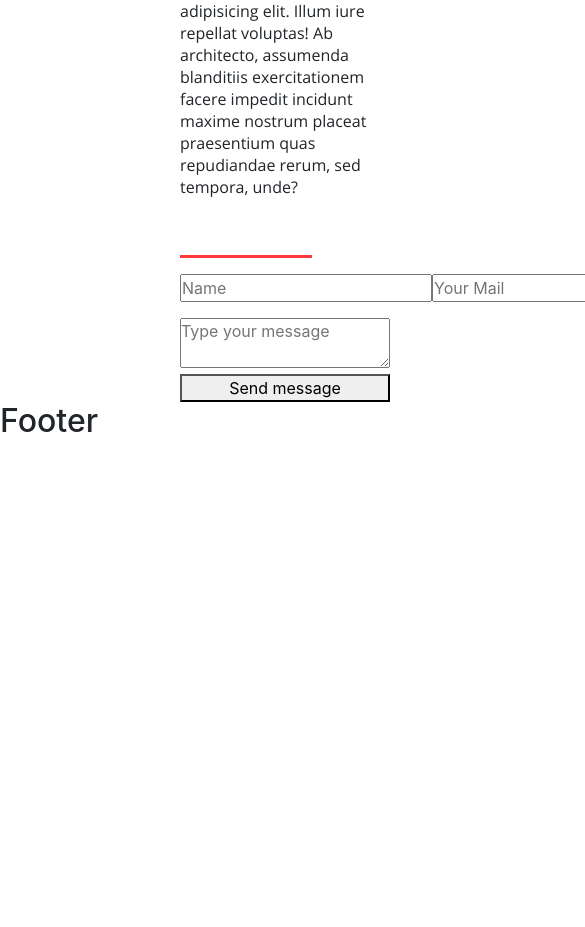
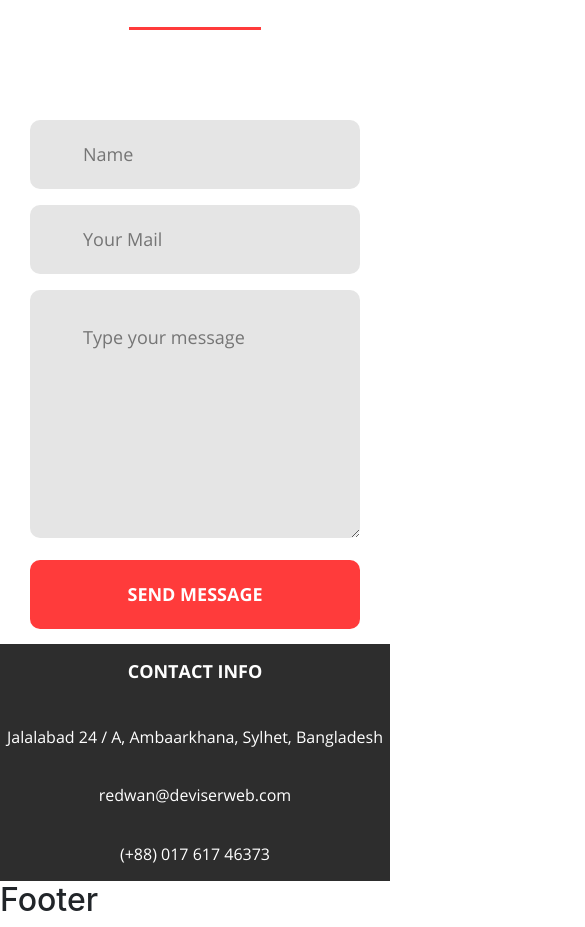
Before and after one commit to RoRElessar/hw_8, a React (Create React App) app: page / in a window 390 px wide. Shown: the part 7740-8667 px from the top of the page, 585 px wide, since content can reach past the window. Before the commit the page ends 8188 px from the top, so only its background shows below. Built offline with nearby package versions, Linux system fonts and the light colour scheme.

Commit message:
add contact information block

```diff
--- a/src/components/contact-information/ContactInformation.js
+++ b/src/components/contact-information/ContactInformation.js
@@ -6,24 +6,49 @@ class ContactInformation extends Component {
     return (
       <section className="contact-information">
         <h2>Get in touch</h2>
-        <p>
+        <p className="block-info">
           Lorem ipsum dolor sit amet, consectetur adipisicing elit. Illum iure repellat voluptas! Ab architecto,
           assumenda blanditiis exercitationem facere impedit incidunt maxime nostrum placeat praesentium quas
           repudiandae rerum, sed tempora, unde?
         </p>
 
-        <div className="row">
-          <div className="col-lg-7">
+        <div className="form-with-contact-info">
+          <div className="left-block">
             <form action="">
+              <div className="row">
+                <div className="col-lg-6">
+                  <div className="form-group">
+                    <input type="text" placeholder="Name"/>
+                  </div>
+                </div>
+                <div className="col-lg-6">
+                  <div className="form-group">
+                    <input type="email" placeholder="Your Mail"/>
+                  </div>
+                </div>
+              </div>
               <div className="form-group">
-                <input type="text" placeholder="Name"/>
-                <input type="email" placeholder="Your Mail"/>
+                <textarea placeholder="Type your message"/>
               </div>
-              <textarea placeholder="Type your message"/>
-              <button type="submit">Send message</button>
+              <div className="form-group mb-0">
+                <button type="submit">Send message</button>
+              </div>
             </form>
           </div>
-          <div className="col-lg-5"></div>
+          <div className="right-block">
+            <div className="contact-info-container">
+              <div className="contact-info">
+                <h2>Contact info</h2>
+                <p className="address">Jalalabad 24 / A, Ambaarkhana, Sylhet, Bangladesh</p>
+                <p className="email">
+                  <a href="mailto:redwan@deviserweb.com">redwan@deviserweb.com</a>
+                </p>
+                <p className="phone">
+                  <a href="tel:+8801761746373">(+88) 017 617 46373</a>
+                </p>
+              </div>
+            </div>
+          </div>
         </div>
       </section>
     )
--- a/src/components/contact-information/ContactInformation.scss
+++ b/src/components/contact-information/ContactInformation.scss
@@ -8,7 +8,7 @@
     margin-bottom: 0;
   }
 
-  p {
+  .block-info {
     font: 16px 'OpenSans-Regular', sans-serif;
     max-width: 720px;
     margin-top: 54px;
@@ -23,25 +23,149 @@
     }
   }
 
-  form {
-
-    .form-group {
+  .form-with-contact-info {
     display: flex;
     justify-content: space-between;
 
+    .left-block {
+      width: 60%;
+
+      form {
+        margin-top: 75px;
+
         input {
-        width: 337px;
+          width: 100%;
+          height: 69px;
+          border: none;
+          background-color: #e5e5e5;
+          border-radius: 10px;
+          font: 18px 'OpenSans-Regular', sans-serif;
+          padding-left: 53px;
+
+          &:focus {
+            outline: none;
           }
-
         }
 
         textarea {
           width: 100%;
+          height: 248px;
+          border: none;
+          background-color: #e5e5e5;
+          border-radius: 10px;
+          font: 18px 'OpenSans-Regular', sans-serif;
+          padding-left: 53px;
+          padding-top: 35px;
+
+          &:focus {
+            outline: none;
+          }
         }
 
         button {
           width: 100%;
+          height: 69px;
+          border: none;
+          background-color: #ff3b3b;
+          border-radius: 10px;
+          color: #fff;
+          text-transform: uppercase;
+          font: 18px 'OpenSans-Bold', sans-serif;
+
+          &:hover {
+            background-color: #2d2d2d;
+          }
+
+          &:focus {
+            outline: none;
+          }
         }
 
       }
     }
+
+    .right-block {
+      width: 35%;
+
+      .contact-info-container {
+        height: calc(100% - 75px);
+        margin-top: 75px;
+        background-color: #2d2d2d;
+        color: #fff;
+        display: flex;
+        align-items: center;
+
+        .contact-info {
+          margin-left: 80px;
+
+          h2 {
+            font: 18px 'OpenSans-Bold', sans-serif;
+            margin-bottom: 0;
+          }
+
+          .address {
+            font: 16px 'OpenSans-Regular', sans-serif;
+            margin-top: 43px;
+          }
+
+          .email,
+          .phone {
+            margin-top: 35px;
+            margin-bottom: 0;
+
+            a {
+              color: #fff;
+              font: 16px 'OpenSans-Regular';
+            }
+          }
+
+        }
+      }
+    }
+  }
+
+
+}
+
+@media screen and (max-width: 991px) {
+
+  .contact-information {
+    padding-left: 0;
+    text-align: center;
+
+    .block-info {
+      margin: 15px auto;
+
+      &:after {
+        margin: 57px auto 0 auto;
+      }
+    }
+
+    .form-with-contact-info {
+      flex-direction: column;
+
+      .left-block {
+        width: 100%;
+        padding: 0 15px;
+
+        form {
+          padding: 0 15px;
+        }
+      }
+
+      .right-block {
+        width: 100%;
+
+        .contact-info-container {
+          margin-top: 15px;
+
+          .contact-info {
+            padding: 15px 0;
+            margin: 0 auto;
+          }
+        }
+      }
+    }
+  }
+
+}
--- a/src/components/header/navigation/Navigation.js
+++ b/src/components/header/navigation/Navigation.js
@@ -20,15 +20,19 @@ class Navigation extends Component {
       <section className="navigation">
         <div className={this.state.burgerIsOpen ? 'burger-menu open' : 'burger-menu'}
              onClick={this.openBurger}>
-          <span></span>
-          <span></span>
-          <span></span>
-          <span></span>
+          <span/>
+          <span/>
+          <span/>
+          <span/>
         </div>
         <ul className="navigation-list">
+          {/* eslint-disable-next-line jsx-a11y/anchor-is-valid */}
           <li className="navigation-item"><a href="#">Home</a></li>
+          {/* eslint-disable-next-line jsx-a11y/anchor-is-valid */}
           <li className="navigation-item"><a href="#">Portfolio</a></li>
+          {/* eslint-disable-next-line jsx-a11y/anchor-is-valid */}
           <li className="navigation-item"><a href="#">About us</a></li>
+          {/* eslint-disable-next-line jsx-a11y/anchor-is-valid */}
           <li className="navigation-item"><a href="#">Contact</a></li>
         </ul>
       </section>
--- a/src/components/header/video-block/VideoBlock.js
+++ b/src/components/header/video-block/VideoBlock.js
@@ -17,6 +17,7 @@ class VideoBlock extends Component {
           </div>
           <div className="col-lg-6 d-flex align-middle">
             <div className="iframe-container embed-responsive embed-responsive-16by9">
+              {/* eslint-disable-next-line jsx-a11y/iframe-has-title */}
               <iframe className="embed-responsive-item" src="https://www.youtube.com/embed/BCr7y4SLhck" frameBorder="0"
                       allow="accelerometer; autoplay; encrypted-media; gyroscope; picture-in-picture" allowFullScreen/>
             </div>
--- a/src/components/our-products/OurProducts.js
+++ b/src/components/our-products/OurProducts.js
@@ -14,10 +14,15 @@ class OurProducts extends Component {
           </p>
 
           <div className="filters">
+            {/* eslint-disable-next-line jsx-a11y/anchor-is-valid */}
             <a href="#">All</a>
+            {/* eslint-disable-next-line jsx-a11y/anchor-is-valid */}
             <a href="#">Print template</a>
+            {/* eslint-disable-next-line jsx-a11y/anchor-is-valid */}
             <a href="#">Web template</a>
+            {/* eslint-disable-next-line jsx-a11y/anchor-is-valid */}
             <a href="#">User interface</a>
+            {/* eslint-disable-next-line jsx-a11y/anchor-is-valid */}
             <a href="#">Moc-up</a>
           </div>
 
--- a/src/components/our-team/OurTeam.js
+++ b/src/components/our-team/OurTeam.js
@@ -65,6 +65,7 @@ class OurTeam extends Component {
   socialNetworks = () => {
     let socialNetworks = []
     this.state.activeSocialNetworks.forEach(function (el, index) {
+      // eslint-disable-next-line jsx-a11y/anchor-is-valid
       socialNetworks.push(<a key={index} href="#">{el}</a>)
     })
     return socialNetworks
```
Lines whose indentation alone changed are shown as unchanged.
